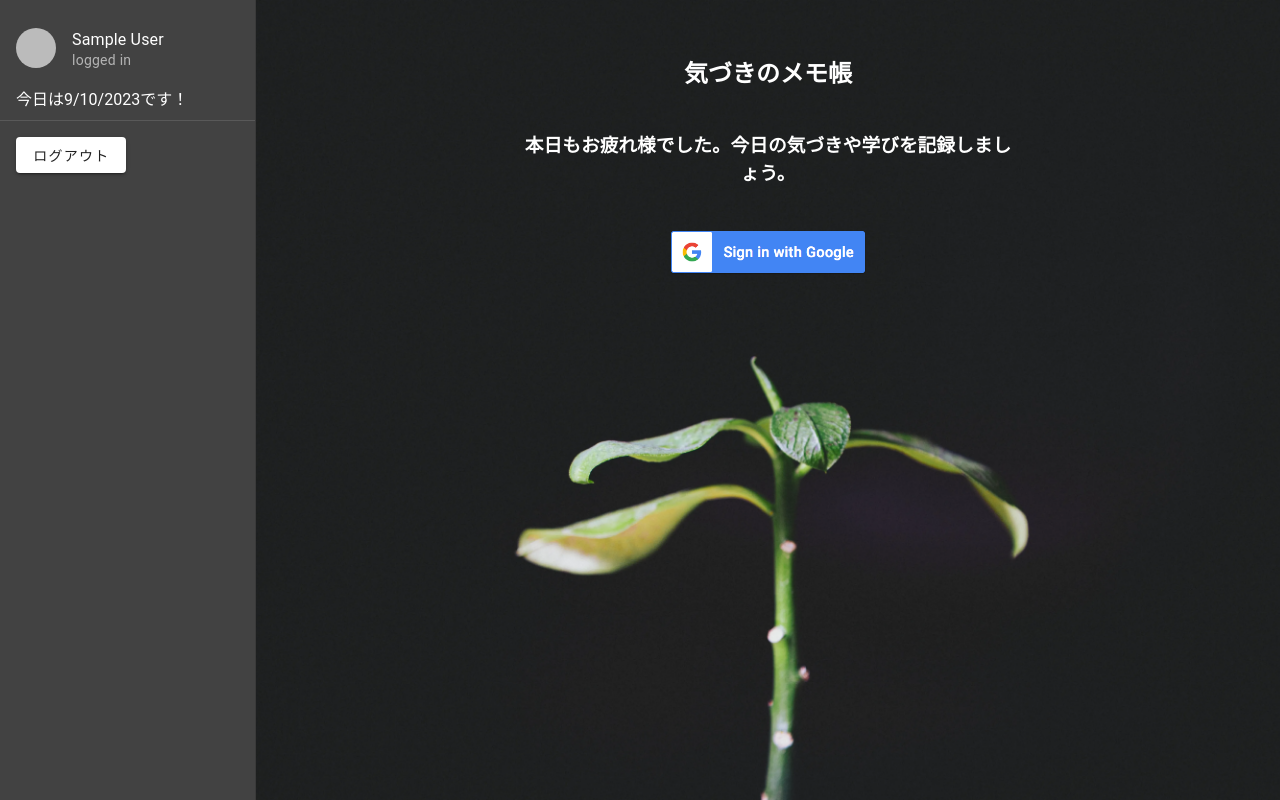
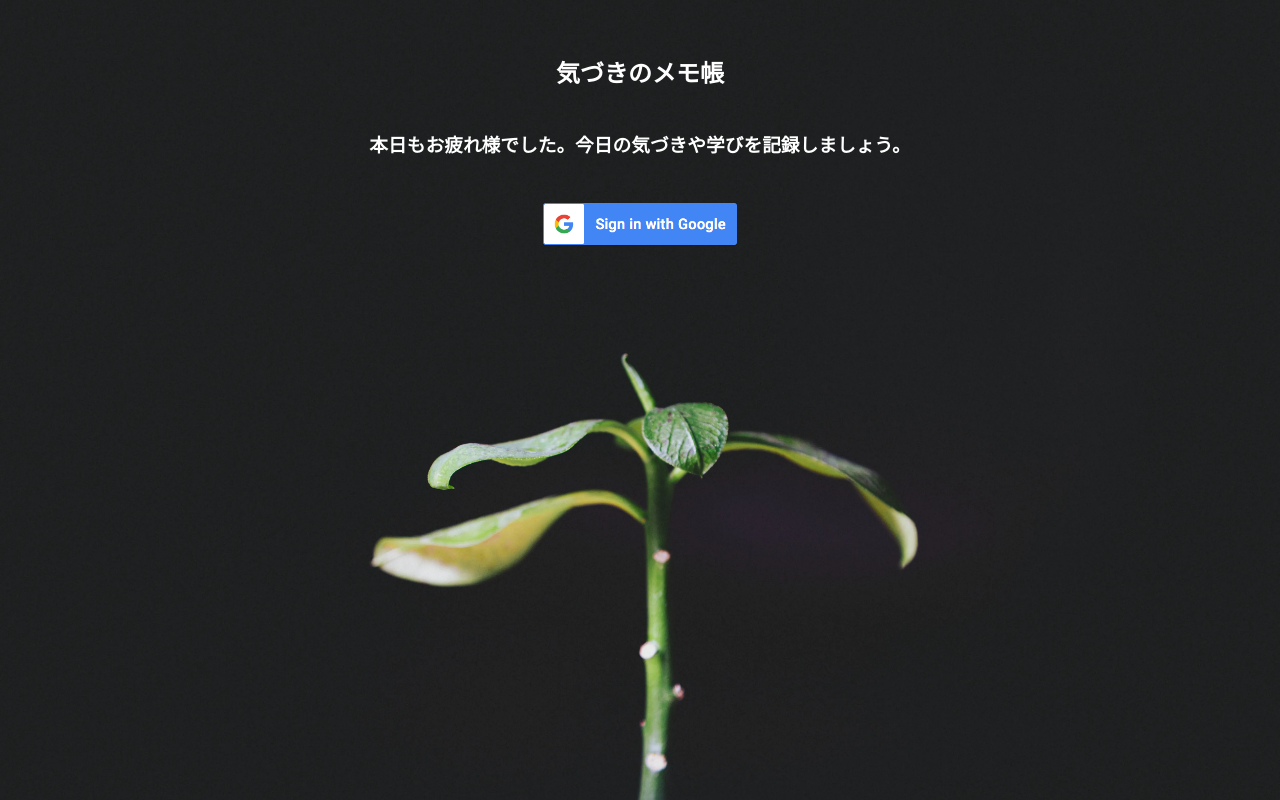
Before and after one commit to kannna5296/book-manager, a Vue app: page /signin in a window 1280 px wide. Built offline with nearby package versions, Linux system fonts and the light colour scheme; no server answers; sample sign-in values are in the browser's storage.

Commit message:
テンプレートわけ

```diff
--- a/src/App.vue
+++ b/src/App.vue
@@ -1,9 +1,7 @@
-<script setup lang="ts">
-import SideBarTemplate from "./components/SideBarTemplate.vue";
-</script>
-
 <template>
-  <SideBarTemplate />
+  <v-app>
+    <router-view />
+  </v-app>
 </template>
 
 <style scoped></style>
--- /dev/null
+++ b/src/components/OneColumnTemplate.vue
@@ -0,0 +1,5 @@
+<template>
+  <v-main>
+    <router-view></router-view>
+  </v-main>
+</template>
--- a/src/router/router.ts
+++ b/src/router/router.ts
@@ -2,35 +2,54 @@ import Learn from "@/components/Learn.vue";
 import LearnAdd from "@/components/LearnAdd.vue";
 import Signin from "@/components/Signin.vue";
 import NotFound from "@/components/NotFound.vue";
-import { createRouter, createWebHistory } from "vue-router";
+import { RouteRecordRaw, createRouter, createWebHistory } from "vue-router";
 import { auth } from "@/firebase/firebase";
 
-const routes = createRouter({
-  history: createWebHistory(),
-  routes: [
+const authRoutes: Array<RouteRecordRaw> = [
+  {
+    name: "AuthRequired",
+    path: "/",
+    component: () => import("@/components/SideBarTemplate.vue"),
+    meta: { requiresAuth: true },
+    children: [
       {
         name: "index",
         path: "/",
         component: Learn,
-      meta: { requiresAuth: true },
       },
       {
         name: "add",
         path: "/add",
         component: LearnAdd,
-      meta: { requiresAuth: true },
       },
+    ],
+  },
+];
+
+const unauthRoutes: Array<RouteRecordRaw> = [
+  {
+    name: "AuthUnRequired",
+    path: "/",
+    component: () => import("@/components/OneColumnTemplate.vue"),
+    children: [
       {
         name: "signin",
         path: "/signin",
         component: Signin,
       },
-    { path: "/:catchAll(.*)", component: NotFound }, // ココ
+      { path: "/:catchAll(.*)", component: NotFound },
     ],
+  },
+];
+
+const routes = createRouter({
+  history: createWebHistory(),
+  routes: [...authRoutes, ...unauthRoutes],
 });
 
 export default routes;
 
+// ログインしていない場合に認証必須画面にアクセスした場合、ログイン画面にリダイレクト
 routes.beforeEach((to, _from, next) => {
   const requiresAuth = to.matched.some((record) => record.meta.requiresAuth);
   if (requiresAuth) {
```
Lines whose indentation alone changed are shown as unchanged.
